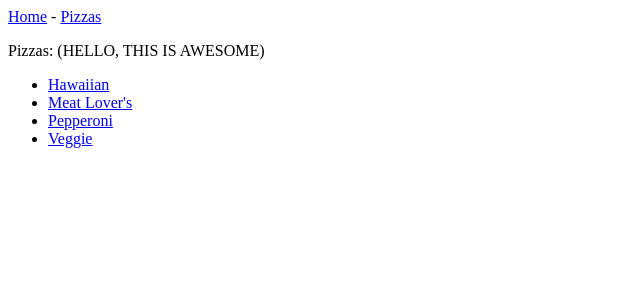
After one commit to LeonardoCapocci/pizzeria_project, a Django app: page /pizzas/ in a window 1280 px wide. The commit adds this page. Shown: the top 300 px of the page, without its empty margins (0-640 px from the left). Run offline with Django 4.2, Linux system fonts and the light colour scheme; data comes from the database, SQL or seed files in the repository; both versions use the stored data as it was after the commit.

Commit message:
added pages for pizzas and their toppings

```diff
--- /dev/null
+++ b/pizza_pizza/templates/pizza_pizza/base.html
@@ -0,0 +1,6 @@
+<p>
+    <a href="{% url 'pizza_pizza:index' %}">Home</a> -
+    <a href="{% url 'pizza_pizza:pizzas' %}">Pizzas</a>
+</p>
+
+{% block content %}{% endblock content %}
--- a/pizza_pizza/templates/pizza_pizza/index.html
+++ b/pizza_pizza/templates/pizza_pizza/index.html
@@ -1 +1,5 @@
-<p>THE ULTIMATE PIZZA RECIPE LIST</p>
+{% extends 'pizza_pizza/base.html' %}
+
+{% block content %}
+  <p>Pizza Pizza helps you keep track of all of your favorite pizzas.</p>
+{% endblock content %}
--- /dev/null
+++ b/pizza_pizza/templates/pizza_pizza/pizzas.html
@@ -0,0 +1,16 @@
+{% extends 'pizza_pizza/base.html' %}
+
+{% block content %}
+  <p>Pizzas: (HELLO, THIS IS AWESOME)</p>
+  <ul>
+    {% for pizza in pizzas %}
+      <li>
+        <a href="{% url 'pizza_pizza:pizza' pizza.id %}">
+          {{ pizza.name }}
+        </a>
+      </li>
+    {% empty %}
+      <li>No pizzas have been added yet.</li>
+    {% endfor %}
+  </ul>
+{% endblock content %}
--- a/pizza_pizza/urls.py
+++ b/pizza_pizza/urls.py
@@ -4,8 +4,12 @@ from django.urls import path
 
 from . import views
 
-app_name = 'learning_logs'
+app_name = 'pizza_pizza'
 urlpatterns = [
     # Home page
     path('', views.index, name='index'),
+    # Pizzas page
+    path('pizzas/', views.pizzas, name='pizzas'),
+    # A page of a single pizza's toppings
+    path('pizzas/<int:pizza_id>/', views.toppings, name='pizza')
 ]
--- a/pizza_pizza/views.py
+++ b/pizza_pizza/views.py
@@ -1,6 +1,20 @@
 from django.shortcuts import render
+from .models import Pizza
 
 # Create your views here.
 def index(request):
     """The home page for Pizza Recipe List."""
     return render(request, 'pizza_pizza/index.html')
+
+def pizzas(request):
+    """The page that lists all tracked pizzas."""
+    pizzas = Pizza.objects.order_by('date_added')
+    context = {'pizzas':pizzas}
+    return render(request, 'pizza_pizza/pizzas.html', context)
+
+def toppings(request, pizza_id):
+    """The page that lists a single pizza's toppings."""
+    pizza = Pizza.objects.get(id=pizza_id)
+    toppings = pizza.toppings_set.order_by('-date_added')
+    context = {'pizza': pizza, 'toppings': toppings}
+    return render(request, 'pizza_pizza/pizza.html', context)
```
Also changed, not shown: pizza_pizza/templates/pizza_pizza/pizza.html (added, +17 -0 lines), db.sqlite3.
